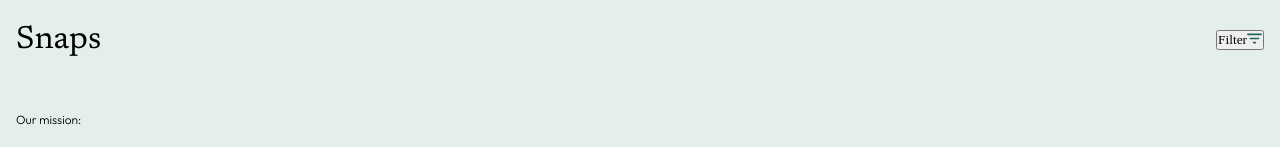
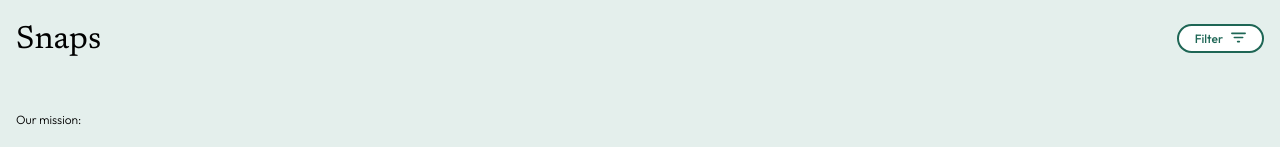
Before and after one commit to ToobaKS/tooba-sheikh-snaps, a React (Vite) app: page / in a window 1280 px wide. Shown: the top 147 px of the page. Built offline with nearby package versions, Linux system fonts and the light colour scheme.

Commit message:
finished styling the filter button

```diff
--- a/src/components/Header/Header.scss
+++ b/src/components/Header/Header.scss
@@ -5,18 +5,33 @@
 .header {
   padding: 24px 16px;
   background-color: $secondary-color-sage;
-  @include display-flex(row, space-between, center);
+  @include display-flex(row, space-between, start);
 
   &__wordmark {
     font-family: "Newsreader";
     @include font(32px, 32px, 400);
   }
 
-  &__filter{
+  &__filter {
+    padding: 8px 16px;
+    padding-top: 6px;
+    color: $primary-color-forest-green;
+    background-color: $secondary-color-white;
+    border: solid 2px $primary-color-forest-green;
+    border-radius: 50px;
 
+    font-family: "Outfit";
+    @include font(12px, 0px, 500);
+
+    &:hover,
+    &--active {
+      color: $secondary-color-white;
+      background-color: $primary-color-forest-green;
+      border: solid 2px $primary-color-forest-green;
+    }
   }
 
-  &__filter-image{
-
+  &__filter-image {
+    padding-left: 8px;
   }
 }
```
